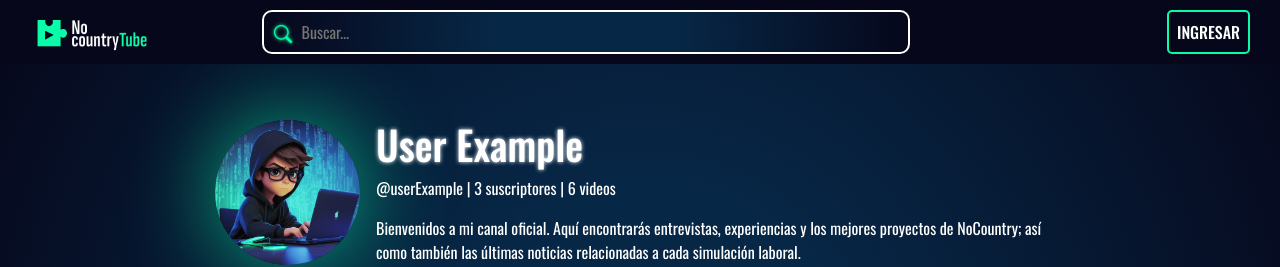
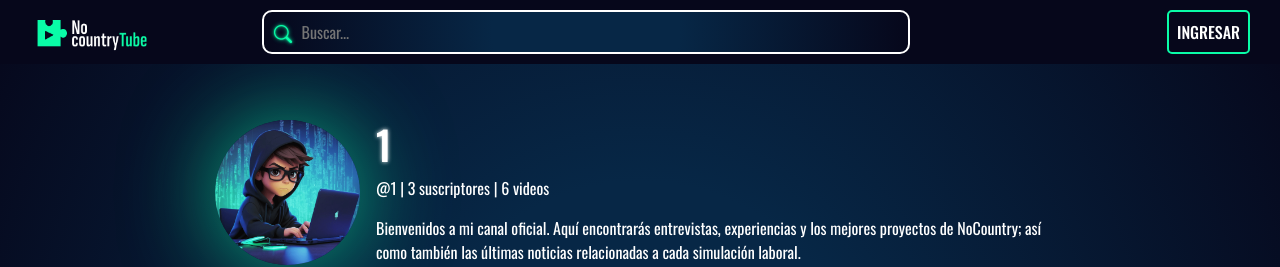
Before and after one commit to mateok13/noCountryTubeFront, a React (Vite) app in the folder frontend/: page /list-videos/1 in a window 1280 px wide. Shown: the top 267 px of the page. Built offline with nearby package versions, Linux system fonts and the light colour scheme.

Commit message:
modal added to ListVideoByUser page

```diff
--- a/frontend/src/components/userVideos/UserVideos.jsx
+++ b/frontend/src/components/userVideos/UserVideos.jsx
@@ -1,11 +1,13 @@
 import { useState } from 'react'
+import PropTypes from 'prop-types'
 import UserVideosExample from './ejemploListadoUserVideos.json'
 import VideoCardByUser from '../videoCardByUser/VideoCardByUser'
 import Modal from '../modal/Modal.jsx'
+import images from '../../assets/image/image'
 import Avatar from '../../assets/image/avatar.png'
 import './userVideos.css'
 
-const UserVideos = () => { //{usernameChannel} SI usernameChannel == username (localStorage) ? MOSTRAR DROPDOWN : NO MOSTRARLO
+const UserVideos = ({ usernameChannel }) => { //{usernameChannel} SI usernameChannel == username (localStorage) ? MOSTRAR DROPDOWN : NO MOSTRARLO
     const [allVideos, setAllVideos] = useState(UserVideosExample)
     const [listadoVideos, setListadoVideos] = useState(UserVideosExample)
     const [word, setWord] = useState('')
@@ -61,8 +63,8 @@ const UserVideos = () => { //{usernameChannel} SI usernameChannel == username (l
             <div className='width-info mx-auto d-flex justify-content-center gap-3'>
                 <img className='img-avatar user-select-none' src={Avatar} alt="" />
                 <div className='text-start'>
-                    <h1 className='shadow-white'>User Example</h1>
-                    <p>@userExample | 3 suscriptores | 6 videos</p>
+                    <h1 className='shadow-white'>{usernameChannel}</h1>
+                    <p>@{usernameChannel} | 3 suscriptores | 6 videos</p>
                     <p>Bienvenidos a mi canal oficial. Aquí encontrarás entrevistas, experiencias y los mejores proyectos de NoCountry; así como también las últimas noticias relacionadas a cada simulación laboral.</p>
                     <span className='buttonNoCountry rounded-5 px-3 py-1 fs-9 text-capitalize' onClick={() => setIsSubscribed(!isSubscribe)}>{isSubscribe ? 'Suscribirse' : 'Cancelar Suscripción'}</span>
                 </div>
@@ -95,8 +97,12 @@ const UserVideos = () => { //{usernameChannel} SI usernameChannel == username (l
             </div>
 
             <Modal isOpen={isModalMessageOpen} closeModal={closeModalMessage} className='bg-white'>
-                <div className='px-4 py-25'>
-                    <p className=''>¿Estás seguro de que quieres eliminar este video?</p>
+                <div className='px-4 py-11'>
+                    <div className='d-flex justify-content-start'>
+                        <img width={100} src={images.LogoNoCountryTube} alt="" />
+                    </div>
+                    <hr className='my-2' />
+                    <p>¿Estás seguro de que quieres eliminar este video?</p>
                     <div className='d-flex justify-content-end gap-2'>
                         <button className='buttonNoCountry py-1 text-lowercase text-capitalize' onClick={confirmDeleteVideo}>Aceptar</button>
                         <button className='buttonNoCountry py-1 text-lowercase text-capitalize' onClick={closeModalMessage}>Cancelar</button>
@@ -107,8 +113,8 @@ const UserVideos = () => { //{usernameChannel} SI usernameChannel == username (l
     )
 }
 
-// UserVideos.propTypes = {
-//     username: PropTypes.string.isRequired,
-// }
+UserVideos.propTypes = {
+    usernameChannel: PropTypes.string.isRequired,
+}
 
 export default UserVideos
--- a/frontend/src/components/userVideos/userVideos.css
+++ b/frontend/src/components/userVideos/userVideos.css
@@ -47,11 +47,10 @@ input[type="search"]::-webkit-search-cancel-button {
     cursor: pointer;
 }
 
-.py-25{
+.py-11{
     padding-top: 11px;
-    padding-bottom: 11px;
+    padding-bottom: 13px;
 }
-
 
 .selected-title {
     border-bottom: 3px solid #fff;
--- a/frontend/src/pages/listVideosByUser/ListVideosByUser.jsx
+++ b/frontend/src/pages/listVideosByUser/ListVideosByUser.jsx
@@ -1,13 +1,14 @@
 // import { useParams } from "react-router-dom"
+import { useParams } from "react-router-dom"
 import UserVideos from "../../components/userVideos/UserVideos"
 
 const ListVideosByUser = () => {
-    // const { usernameChannel } = useParams()
+    const { usernameChannel } = useParams()
 
     return (
         <>
-            {/* // <UserVideos username={usernameChannel} /> */}
-            <UserVideos />
+            <UserVideos usernameChannel={usernameChannel} />
+            {/* <UserVideos /> */}
         </>
     )
 }
```
